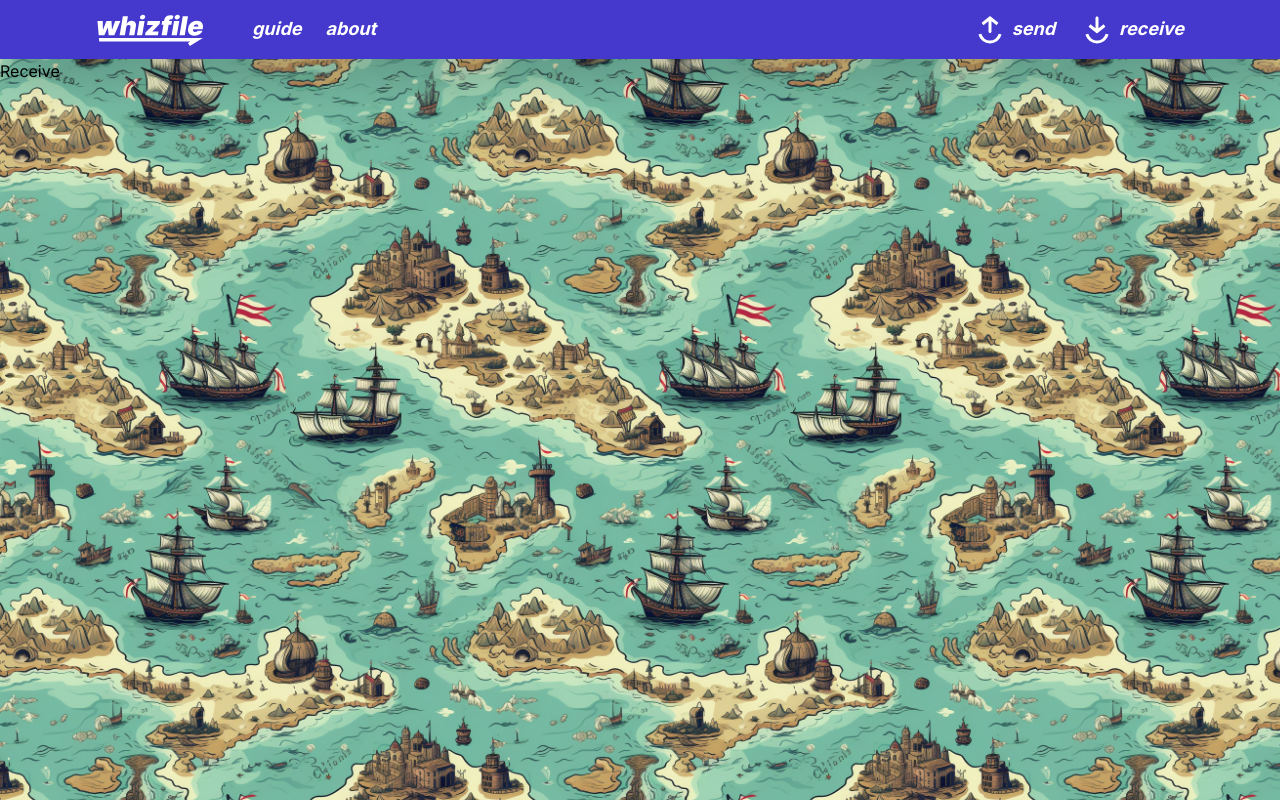
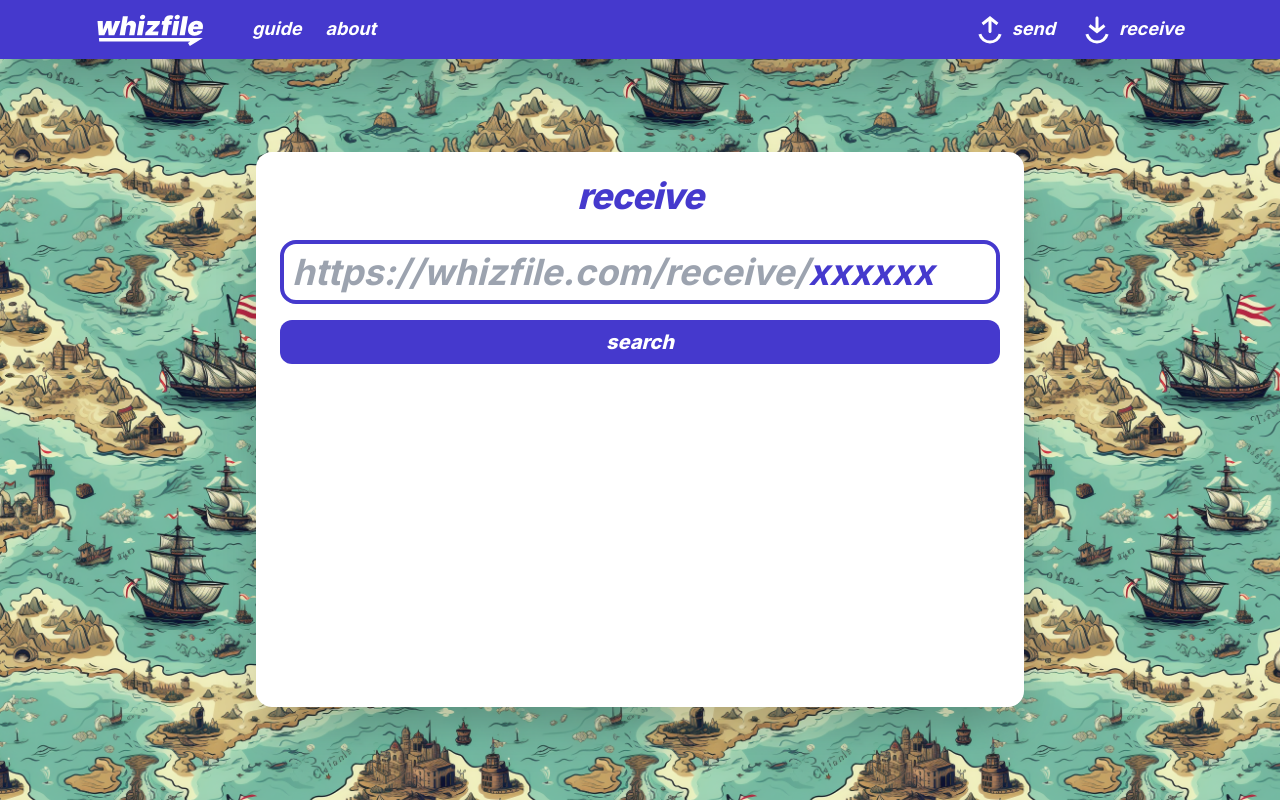
Before and after one commit to munozarturo/whizfile.com, a Next.js app: page /receive in a window 1280 px wide. Built offline with nearby package versions, Linux system fonts and the light colour scheme.

Commit message:
mvp for receive page

```diff
--- a/src/app/receive/page.tsx
+++ b/src/app/receive/page.tsx
@@ -1,14 +1,137 @@
-import type { Metadata } from "next";
+"use client";
 
-export const metadata: Metadata = {
-  title: "Find a transfer",
-  description: "Send a transfer.",
-};
+import {
+  Card,
+  CardHeader,
+  CardTitle,
+  CardContent,
+  CardFooter,
+} from "@/components/ui/card";
+import * as React from "react";
+import { useState } from "react";
+import { z } from "zod";
+import { useRouter } from "next/navigation";
+
+const transferIdPattern = /^[A-Za-z0-9]{6}$/;
+const fullURLPattern = /^(https?:\/\/)?whizfile\.com\/receive\/[A-Za-z0-9]{6}$/;
+
+const TransferIdSchema = z
+  .string()
+  .refine(
+    (value) => transferIdPattern.test(value) || fullURLPattern.test(value),
+    {
+      message:
+        "Input must be 6 characters (letters & numbers) or a valid URL followed by 6 characters.",
+    }
+  );
 
 export default function Receive() {
+  const { push } = useRouter();
+  const [transferId, setTransferId] = useState<string | null>(null);
+  const [error, setError] = useState<string | null>(null);
+  const [queryError, setQueryError] = useState<string | null>(null);
+
+  const redirectToReceive = (transferId: string) => {
+    push(`/receive/${transferId}`);
+  };
+
+  const handleChange = (e: React.ChangeEvent<HTMLInputElement>) => {
+    const value = e.target.value;
+    setTransferId(value);
+
+    try {
+      if (value.length != 0) TransferIdSchema.parse(value);
+      setError(null);
+    } catch (err) {
+      if (err instanceof z.ZodError) {
+        setError(err.errors[0].message.toLowerCase());
+      }
+    }
+  };
+
+  const handleSubmit = async (e: React.FormEvent) => {
+    e.preventDefault();
+
+    // Clear any previous errors
+    setQueryError(null);
+
+    if (!transferId) {
+      return;
+    }
+
+    try {
+      // Validate input using Zod
+      TransferIdSchema.parse(transferId);
+
+      // Fetch API
+      const response = await fetch(`/api/transfer/${transferId}`);
+
+      if (response.status === 200) {
+        // Redirect
+        redirectToReceive(transferId);
+      } else if (response.status === 404) {
+        setQueryError("a transfer with that transfer ID does not exist.");
+      } else if (response.status === 410) {
+        setQueryError("this transfer has expired.");
+      } else {
+        // Handle other unexpected statuses
+        setQueryError("an unexpected error occurred. Please try again.");
+      }
+    } catch (err) {
+      if (err instanceof z.ZodError) {
+        // Input validation error
+        setQueryError(err.errors[0].message);
+      } else {
+        // Other unexpected errors (e.g., network error)
+        setQueryError("an unexpected error occurred. Please try again.");
+      }
+    }
+  };
+
   return (
-    <main className="w-full h-full ">
-      <h1>Receive</h1>
+    <main className="w-full h-full flex flex-row justify-center items-center">
+      <Card className="w-3/5 h-3/4 flex flex-col">
+        <CardHeader className="h-fit w-full">
+          <CardTitle as="h1" className="text-primary text-4xl text-center">
+            receive
+          </CardTitle>
+        </CardHeader>
+        <form onSubmit={handleSubmit}>
+          <CardContent className="flex flex-col w-full h-full gap-4">
+            <div className="flex flex-col w-full h-full gap-1">
+              <div className="relative border-4 border-primary rounded-2xl w-full">
+                <input
+                  type="text"
+                  className="text-primary italic text-4xl font-bold outline-none w-full p-2 bg-transparent"
+                  name="transferId"
+                  onChange={handleChange}
+                  spellCheck="false"
+                />
+                <span className="absolute top-2 left-2 text-gray-400 italic text-4xl font-bold pointer-events-none">
+                  {!transferId && "https://whizfile.com/receive/"}
+                  <span className="text-primary">
+                    {!transferId && "xxxxxx"}
+                  </span>
+                </span>
+              </div>
+              {error && (
+                <div className="text-primary text-md italic">{error}</div>
+              )}
+            </div>
+
+            <input
+              type="submit"
+              value="search"
+              className="cursor-pointer h-fit w-full bg-primary rounded-xl p-2 text-secondary italic font-extrabold text-xl"
+            />
+          </CardContent>
+          {queryError && (
+            <div className="text-primary text-lg italic w-full text-center font-bold">
+              {queryError}
+            </div>
+          )}
+        </form>
+      </Card>
     </main>
   );
 }
--- a/src/app/send/page.tsx
+++ b/src/app/send/page.tsx
@@ -50,7 +50,7 @@ export default function Send() {
               <input
                 type="submit"
                 value="get a link"
-                className="h-fit w-full bg-primary rounded-xl p-2 text-secondary italic font-extrabold text-xl"
+                className="cursor-pointer h-fit w-full bg-primary rounded-xl p-2 text-secondary italic font-extrabold text-xl"
               />
             </CardContent>
           </div>
```
